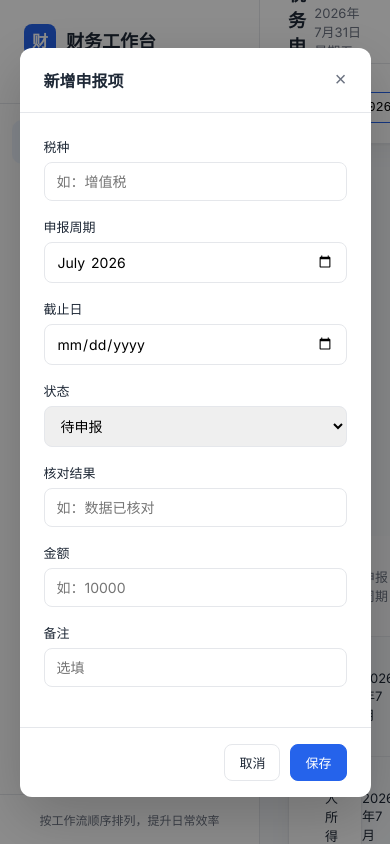
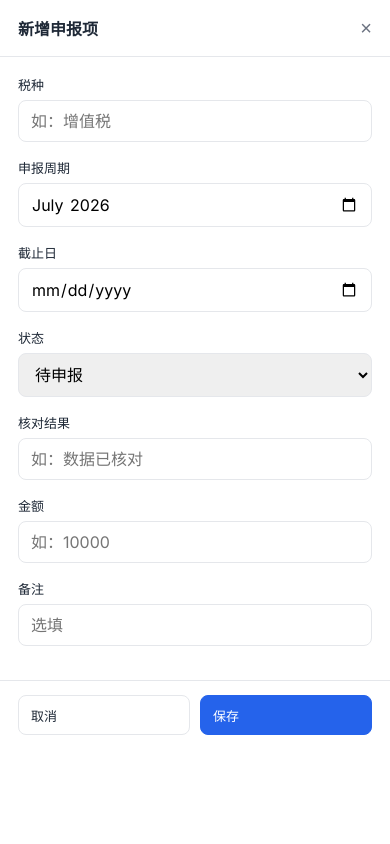
Before and after one commit to bringlee/finance-workbench, a plain HTML site: page index.html in a window 390 px wide. Both pictures are taken after a click on the button "+ 新增申报项". Drawn offline with Linux system fonts and the light colour scheme.

Commit message:
PWA: 支持添加到安卓桌面并适配移动端

```diff
--- a/index.html
+++ b/index.html
@@ -2,7 +2,16 @@
 <html lang="zh-CN">
 <head>
   <meta charset="UTF-8" />
-  <meta name="viewport" content="width=device-width, initial-scale=1.0" />
+  <meta name="viewport" content="width=device-width, initial-scale=1.0, viewport-fit=cover" />
+  <meta name="theme-color" content="#2563eb" />
+  <meta name="mobile-web-app-capable" content="yes" />
+  <meta name="apple-mobile-web-app-capable" content="yes" />
+  <meta name="apple-mobile-web-app-status-bar-style" content="default" />
+  <meta name="apple-mobile-web-app-title" content="财务工作台" />
+  <meta name="description" content="高效 · 清晰 · 可控的个人财务工作台" />
+  <link rel="manifest" href="./manifest.webmanifest" />
+  <link rel="icon" type="image/png" href="./icon-192.png" />
+  <link rel="apple-touch-icon" href="./icon-192.png" />
   <title>财务工作台</title>
   <link rel="preconnect" href="https://fonts.googleapis.com" />
   <link rel="preconnect" href="https://fonts.gstatic.com" crossorigin />
@@ -193,6 +202,96 @@
     .form-group textarea { resize: vertical; min-height: 70px; }
     .form-row { display: grid; grid-template-columns: 1fr 1fr; gap: 16px; }
     .modal-footer { padding: 16px 24px; border-top: 1px solid var(--border); display: flex; justify-content: flex-end; gap: 10px; }
+
+    /* ============ 移动端适配 ============ */
+    html { -webkit-text-size-adjust: 100%; }
+    body { height: 100vh; height: 100dvh; touch-action: manipulation; overscroll-behavior: none; }
+    .app { height: 100vh; height: 100dvh; }
+    button, .nav-item, .link-card { -webkit-tap-highlight-color: transparent; }
+
+    /* 表格横向滚动容器（移动端） */
+    .table-wrap { width: 100%; overflow-x: auto; -webkit-overflow-scrolling: touch; }
+    .table-wrap table, .table-wrap .todo-table { min-width: 640px; }
+
+    /* 底部标签导航（移动端显示，桌面隐藏） */
+    .bottom-nav { display: none; }
+    .topbar-brand { display: none; }
+
+    @media (max-width: 768px) {
+      .sidebar { display: none; }
+
+      .bottom-nav {
+        display: flex;
+        position: fixed;
+        left: 0; right: 0; bottom: 0;
+        z-index: 90;
+        background: var(--card-bg);
+        border-top: 1px solid var(--border);
+        box-shadow: 0 -2px 12px rgba(0,0,0,0.05);
+        padding-bottom: env(safe-area-inset-bottom, 0);
+      }
+      .bottom-nav .nav-item {
+        flex: 1;
+        flex-direction: column;
+        gap: 2px;
+        padding: 8px 0 6px;
+        margin: 0;
+        border-radius: 0;
+        font-size: 11px;
+        min-height: 50px;
+        justify-content: center;
+      }
+      .bottom-nav .nav-item:hover { background: transparent; }
+      .bottom-nav .nav-item.active { background: transparent; color: var(--primary); }
+      .bottom-nav .nav-item .icon { font-size: 20px; width: auto; }
+
+      .topbar { height: auto; min-height: 52px; padding: 8px 14px; gap: 10px; padding-top: calc(8px + env(safe-area-inset-top, 0)); }
+      .topbar h2 { font-size: 16px; }
+      .topbar-brand { display: inline-flex; align-items: center; justify-content: center; width: 30px; height: 30px; background: var(--primary); color: #fff; border-radius: 8px; font-size: 15px; font-weight: 600; flex-shrink: 0; }
+      .topbar-date { font-size: 12px; }
+
+      .content { padding: 14px 12px calc(78px + env(safe-area-inset-bottom, 0)); }
+      .card { padding: 16px; margin-bottom: 14px; }
+      .card-header { margin-bottom: 12px; }
+      .btn { padding: 9px 12px; min-height: 40px; }
+
+      .summary-row { grid-template-columns: repeat(2, 1fr); gap: 10px; margin-bottom: 14px; }
+      .summary-box { padding: 14px; }
+      .summary-box .value { font-size: 18px; }
+
+      .link-grid, .link-stats, .account-grid { grid-template-columns: 1fr; gap: 12px; }
+      .link-toolbar input { min-width: 0; flex: 1; width: 100%; }
+      .link-toolbar { gap: 8px; }
+
+      th, td, .todo-table th, .todo-table td { padding: 10px 8px; font-size: 12px; }
+
+      .legal-person-grid { grid-template-columns: 1fr; }
+
+      .todo-toolbar { gap: 8px; }
+      .todo-toolbar input { min-width: 0; }
+
+      .form-row { grid-template-columns: 1fr; gap: 12px; }
+      .form-group input, .form-group select, .form-group textarea,
+      .cell-input, .cell-select { font-size: 16px; } /* 防止 iOS 聚焦缩放 */
+      td .cell-input, td .cell-select { font-size: 13px; }
+
+      .modal { width: 100%; max-width: 100vw; max-height: 100dvh; height: 100%; border-radius: 0; }
+      .modal-overlay { align-items: stretch; }
+      .modal-header { padding: 16px 18px; padding-top: calc(16px + env(safe-area-inset-top, 0)); }
+      .modal-body { padding: 18px; }
+      .modal-footer { padding: 14px 18px; padding-bottom: calc(14px + env(safe-area-inset-bottom, 0)); }
+      .modal-footer .btn { flex: 1; }
+    }
+
+    @media (max-width: 380px) {
+      .summary-row { grid-template-columns: 1fr; }
+      .topbar-date { display: none; }
+    }
+
+    /* standalone（已安装到桌面）模式细节 */
+    @media (display-mode: standalone) {
+      .topbar { padding-top: calc(8px + env(safe-area-inset-top, 0)); }
+    }
   </style>
 </head>
 <body>
@@ -214,6 +313,7 @@
 
     <main class="main">
       <header class="topbar">
+        <span class="topbar-brand">财</span>
         <h2 id="page-title">税务申报</h2>
         <div class="topbar-date" id="current-date"></div>
       </header>
@@ -229,10 +329,12 @@
           </div>
           <div class="card">
             <div class="card-header"><div class="card-title">申报提醒及数据核对</div><button class="btn btn-primary" onclick="addTaxItem()">+ 新增申报项</button></div>
+            <div class="table-wrap">
               <table>
                 <thead><tr><th>税种</th><th>申报周期</th><th>截止日</th><th>状态</th><th>核对结果</th><th>金额</th><th>备注</th><th style="width:90px;">操作</th></tr></thead>
                 <tbody id="tax-table"></tbody>
               </table>
+            </div>
           </div>
         </section>
 
@@ -265,10 +367,12 @@
           </div>
           <div class="card">
             <div class="card-header"><div class="card-title">每月付款计划</div><button class="btn btn-primary" onclick="addPayment()">+ 新增付款</button></div>
+            <div class="table-wrap">
               <table>
                 <thead><tr><th>付款对象</th><th>付款内容</th><th>计划日期</th><th>金额</th><th>状态</th><th>进度</th><th style="width:90px;">操作</th></tr></thead>
                 <tbody id="payment-table"></tbody>
               </table>
+            </div>
           </div>
         </section>
 
@@ -295,6 +399,15 @@
       </div>
     </main>
   </div>
+
+  <!-- 底部标签导航（移动端） -->
+  <nav class="bottom-nav">
+    <div class="nav-item active" data-section="tax"><span class="icon">📋</span><span>税务</span></div>
+    <div class="nav-item" data-section="links"><span class="icon">🔗</span><span>网址</span></div>
+    <div class="nav-item" data-section="payments"><span class="icon">💳</span><span>付款</span></div>
+    <div class="nav-item" data-section="todos"><span class="icon">✅</span><span>待办</span></div>
+    <div class="nav-item" data-section="accounts"><span class="icon">🏦</span><span>账户</span></div>
+  </nav>
 
   <!-- 通用弹窗 -->
   <div class="modal-overlay" id="modal-overlay" onclick="closeModal(event)">
@@ -421,18 +534,19 @@
       return map[status] || 'tag-blue';
     }
 
-    // 导航
-    const navItems = document.querySelectorAll('.nav-item');
+    // 导航（侧边栏 + 底部标签共用，按 data-section 同步高亮）
+    const navItems = document.querySelectorAll('[data-section]');
     const sections = document.querySelectorAll('.section');
     const pageTitle = document.getElementById('page-title');
+    const contentEl = document.querySelector('.content');
     const titles = { tax: '税务申报', links: '常用网址', payments: '付款计划', todos: '待办备忘', accounts: '账户信息' };
     navItems.forEach(item => item.addEventListener('click', () => {
-      navItems.forEach(i => i.classList.remove('active'));
-      item.classList.add('active');
       const target = item.dataset.section;
+      navItems.forEach(i => i.classList.toggle('active', i.dataset.section === target));
       sections.forEach(s => s.classList.remove('active'));
       document.getElementById(target).classList.add('active');
       pageTitle.textContent = titles[target];
+      if (contentEl) contentEl.scrollTop = 0;
     }));
 
     const now = new Date();
@@ -730,7 +844,10 @@
           tbody.appendChild(tr);
         });
         table.appendChild(tbody);
-        groupEl.appendChild(table);
+        const tableWrap = document.createElement('div');
+        tableWrap.className = 'table-wrap';
+        tableWrap.appendChild(table);
+        groupEl.appendChild(tableWrap);
         container.appendChild(groupEl);
       });
     }
@@ -1096,6 +1213,13 @@
       payFilter.value = dateToMonth(formatDateISO(now));
       renderTax(); renderLinks(); renderPayments(); renderTodos(); renderAccounts();
     });
+
+    // 注册 Service Worker（PWA 离线支持）
+    if ('serviceWorker' in navigator) {
+      window.addEventListener('load', () => {
+        navigator.serviceWorker.register('./sw.js').catch(err => console.warn('SW 注册失败:', err));
+      });
+    }
   </script>
 </body>
 </html>
```
Also changed, not shown: sw.js (added, +78 -0 lines), icon-192.png (added), icon-512.png (added), manifest.webmanifest (added). Lines whose indentation alone changed are shown as unchanged.
